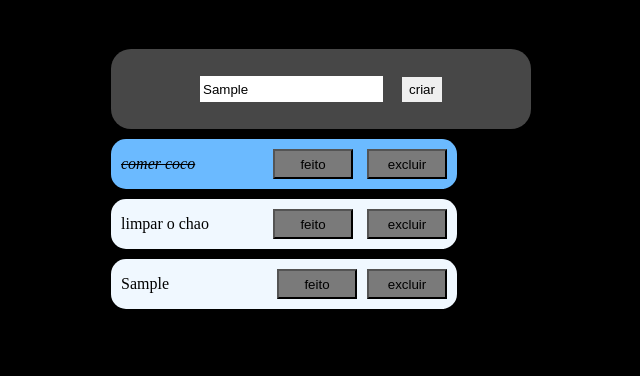
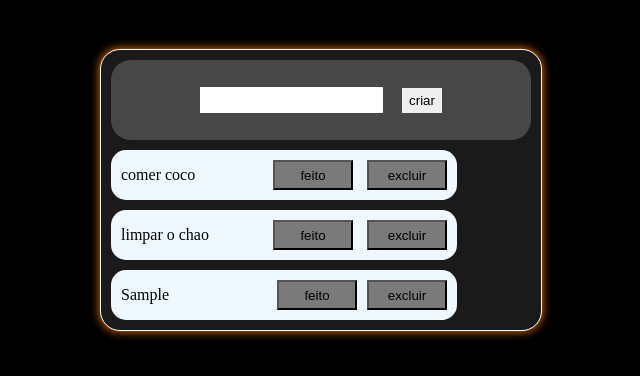
Before and after one commit to BrenoMeneses/To-Do_List, a plain HTML site: page index.html in a window 1280 px wide. Both pictures are taken after typing "Sample" into the empty fields and a click on the input "criar". Shown: the part 40-416 px from the top of the page, without its empty margins (319-959 px from the left). Drawn offline with Linux system fonts and the light colour scheme.

Commit message:
Add files via upload

```diff
--- a/List.css
+++ b/List.css
@@ -24,7 +24,6 @@ main{
     align-items: center;
     justify-content: center;
     background-color: rgb(71, 71, 71);
-    margin-top: 50px;
     width: 400px;
     height: 60px;
     padding: 10px;
@@ -78,7 +77,7 @@ main{
 
 /* lista itens feitos */
 
-.listaFeito{
+.listafeito{
     display: flex;
     align-items: center;
     justify-content: space-between;
@@ -91,20 +90,33 @@ main{
     border-radius: 15px;
 }
 
-.listaFeito p {
+.listafeito p {
     margin-right: 30px;
     font-style: italic;
     text-decoration: line-through;
 }
 
-.listaFeito button {
+.listafeito button {
+    font-style: italic;
     width: 80px;
     height: 30px;
     margin-right: 10px;
     background-color:rgb(122, 122, 122);
 }
 
-.listaFeito button:hover{
+.listafeito button:hover{
     background-color: rgb(151, 151, 151);
     cursor: pointer;
 }
+
+
+
+
+#toDo{
+    background-color: rgb(26, 26, 26);
+    margin-top: 50px;
+    padding: 10px;
+    border: solid 1px white;
+    border-radius: 20px;
+    box-shadow: 0px 0px 10px rgb(255, 123, 0);
+}
--- a/List.js
+++ b/List.js
@@ -1,7 +1,13 @@
-var text = window.document.getElementById("addList")
-var formToDO = window.document.getElementById("formToDo")
-var toDo = window.document.getElementById("toDo")
+// variaveis
 
+const text = window.document.getElementById("addList")
+const formToDO = window.document.getElementById("formToDo")
+const toDo = window.document.getElementById("toDo")
+
+
+
+
+// eventos
 
 formToDO.addEventListener("submit", (e) =>{
     e.preventDefault()
@@ -9,14 +15,40 @@ formToDO.addEventListener("submit", (e) =>{
     var valorTexto = text.value
 
     if(valorTexto){
-        ToDo(valorTexto)
+        criar(valorTexto)
+
+        text.value = ""
+        text.focus()
+    }
+})
+
+document.addEventListener("click", (e) =>{
+
+    const target = e.target
+    const div = target.closest(".lista")
+    const btnF = target.closest(".btnF")
+
+    if(target.classList.contains("btnF")){
+
+        div.classList.toggle("listafeito")
+        if(div.classList.contains("listafeito")){
+            btnF.innerText = "desfazer"
+        }else{
+            btnF.innerText = "feito"
+        }
+    }
+
+
+    if(target.classList.contains("btnE")){
+        const div = target.closest(".lista").remove()
     }
 })
 
 
-// funcoes
 
-const ToDo = (text) => {
+// funções
+
+const criar = (text) => {
     const div = window.document.createElement("div")
     div.classList.add("lista")
     toDo.appendChild(div)
@@ -28,11 +60,17 @@ const ToDo = (text) => {
     const div2 = window.document.createElement("div")
     div.appendChild(div2)
 
-    const btn1 = window.document.createElement("button")
-    btn1.innerText = "feito"
-    div2.appendChild(btn1)
+    const btnF = window.document.createElement("button")
+    btnF.classList.add("btnF")
+    btnF.innerText = "feito"
+    div2.appendChild(btnF)
 
-    const btn2 = window.document.createElement("button")
-    btn2.innerText = "excluir"
-    div2.appendChild(btn2)
+    const btnE = window.document.createElement("button")
+    btnE.classList.add("btnE")
+    btnE.innerText = "excluir"
+    div2.appendChild(btnE)
 }
+
+const excluir = () => {
+
+}
--- a/index.html
+++ b/index.html
@@ -22,18 +22,18 @@
                     <input type="submit" value="criar" id="botaoCriar">
                 </form>
             </div>
-            <div class="listaFeito">
+            <div class="lista">
                 <p>comer coco</p>
                 <div>
-                    <button>feito</button>
-                    <button>excluir</button>
+                    <button class="btnF">feito</button>
+                    <button class="btnE">excluir</button>
                 </div>
             </div>
             <div class="lista">
                 <p>limpar o chao</p>
                 <div>
-                    <button>feito</button>
-                    <button>excluir</button>
+                    <button class="btnF">feito</button>
+                    <button class="btnE">excluir</button>
                 </div>
             </div>
         </div>
```
